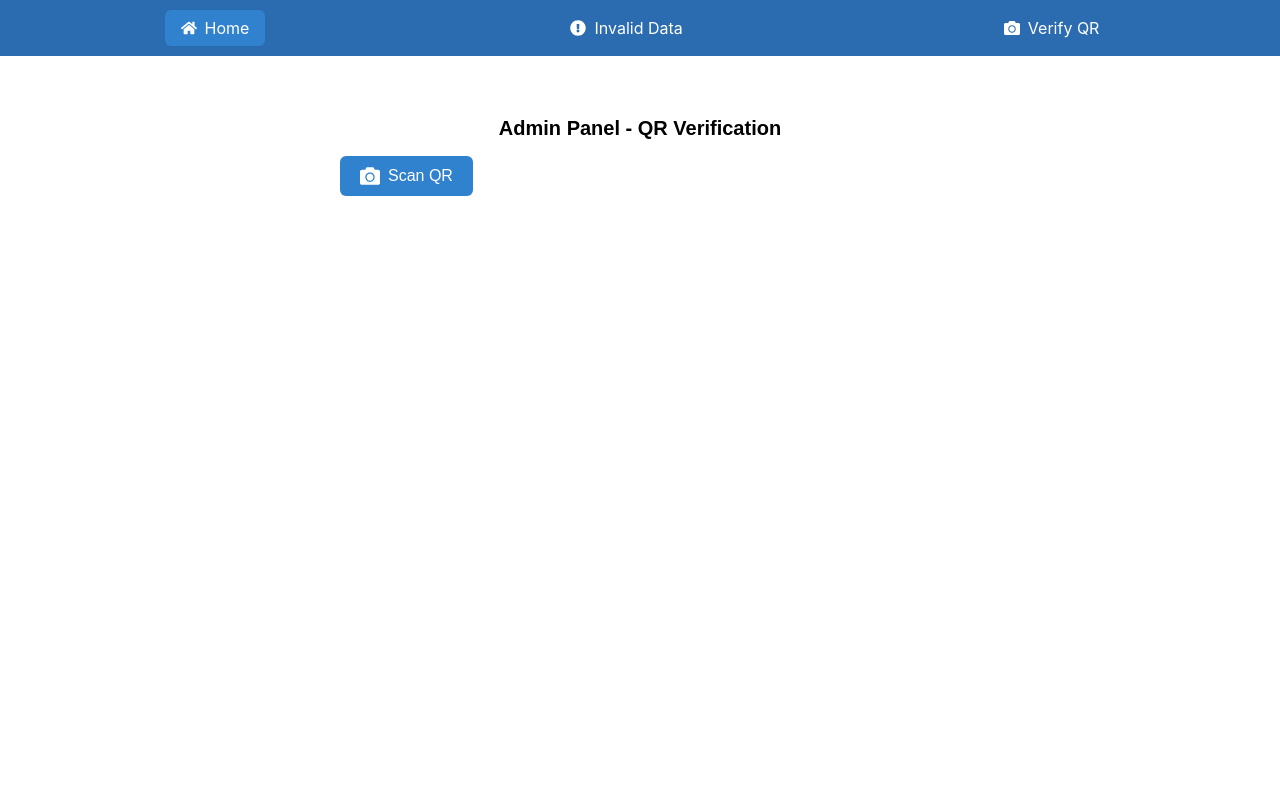
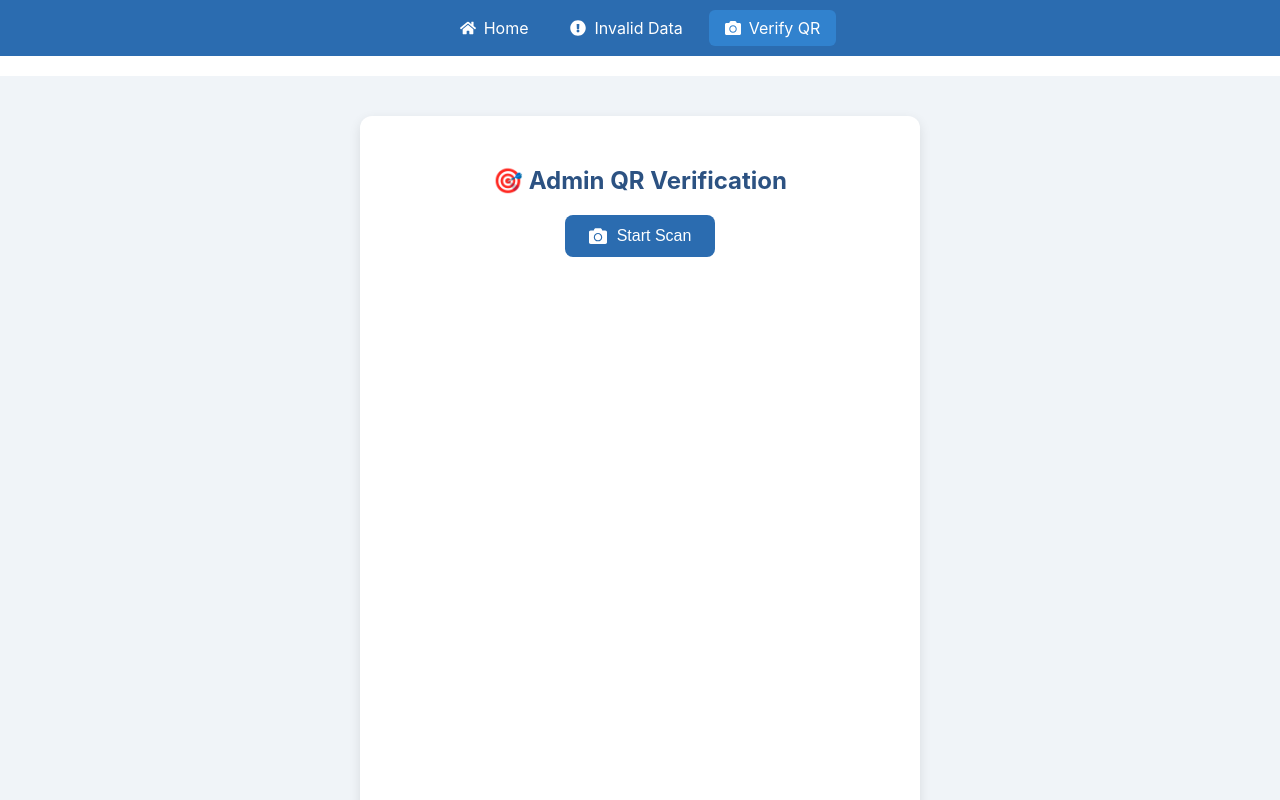
Before and after one commit to devam2100/Entry-Management, a React (Create React App) app: page /verify in a window 1280 px wide. Shown: the top 800 px of the page. Built offline with nearby package versions, Linux system fonts and the light colour scheme.

Commit message:
impliment Encrypt and dycrypt functnality

```diff
--- a/package.json
+++ b/package.json
@@ -7,6 +7,7 @@
     "@testing-library/jest-dom": "^6.6.3",
     "@testing-library/react": "^16.3.0",
     "@testing-library/user-event": "^13.5.0",
+    "crypto-js": "^4.2.0",
     "dayjs": "^1.11.13",
     "html5-qrcode": "^2.3.8",
     "papaparse": "^5.5.2",
--- /dev/null
+++ b/src/components/InvalidDataPage.css
@@ -0,0 +1,53 @@
+.invalid-container {
+    padding: 30px;
+    max-width: 900px;
+    margin: 0 auto;
+    font-family: 'Segoe UI', Tahoma, Geneva, Verdana, sans-serif;
+  }
+
+  .invalid-title {
+    font-size: 28px;
+    font-weight: bold;
+    margin-bottom: 20px;
+    color: #2b6cb0;
+  }
+
+  .no-entries {
+    font-size: 18px;
+    color: #666;
+  }
+
+  .table-wrapper {
+    overflow-x: auto;
+    box-shadow: 0 4px 8px rgba(0, 0, 0, 0.1);
+    border-radius: 8px;
+  }
+
+  .invalid-table {
+    width: 100%;
+    border-collapse: collapse;
+    background-color: #fff;
+    border-radius: 8px;
+    overflow: hidden;
+  }
+
+  .invalid-table th,
+  .invalid-table td {
+    padding: 14px 16px;
+    border: 1px solid #ddd;
+    text-align: left;
+  }
+
+  .invalid-table th {
+    background-color: #f4f4f4;
+    font-weight: 600;
+    color: #333;
+  }
+
+  .invalid-table tr:nth-child(even) {
+    background-color: #f9f9f9;
+  }
+
+  .invalid-table tr:hover {
+    background-color: #f1f1f1;
+  }
--- a/src/components/InvalidDataPage.js
+++ b/src/components/InvalidDataPage.js
@@ -1,5 +1,6 @@
 import React, { useEffect, useState } from 'react';
 import NavBar from './Navbar';
+import './InvalidDataPage.css'; // Importing custom CSS
 
 const InvalidDataPage = () => {
   const [invalidEntries, setInvalidEntries] = useState([]);
@@ -13,32 +14,34 @@ const InvalidDataPage = () => {
 
   return (
     <>
-    <NavBar></NavBar>
-    <div className="p-4">
-      <h2 className="text-2xl font-semibold mb-4">Invalid Entries</h2>
+      <NavBar />
+      <div className="invalid-container">
+        <h2 className="invalid-title">Invalid Entries</h2>
         {invalidEntries.length === 0 ? (
-        <p className="text-gray-600">No invalid entries found.</p>
+          <p className="no-entries">No invalid entries found.</p>
         ) : (
-        <table className="table-auto w-full border-collapse border border-gray-300">
+          <div className="table-wrapper">
+            <table className="invalid-table">
               <thead>
-            <tr className="bg-gray-200">
-              <th className="border px-4 py-2">ID</th>
-              <th className="border px-4 py-2">Name</th>
-              <th className="border px-4 py-2">Entry</th>
-              <th className="border px-4 py-2">Exit</th>
+                <tr>
+                  <th>ID</th>
+                  <th>Name</th>
+                  <th>Entry</th>
+                  <th>Exit</th>
                 </tr>
               </thead>
               <tbody>
                 {invalidEntries.map((entry, idx) => (
                   <tr key={idx}>
-                <td className="border px-4 py-2">{entry.id || '-'}</td>
-                <td className="border px-4 py-2">{entry.name || '-'}</td>
-                <td className="border px-4 py-2">{entry.entry || '-'}</td>
-                <td className="border px-4 py-2">{entry.exit || '-'}</td>
+                    <td>{entry.id || '-'}</td>
+                    <td>{entry.name || '-'}</td>
+                    <td>{entry.entry || '-'}</td>
+                    <td>{entry.exit || '-'}</td>
                   </tr>
                 ))}
               </tbody>
             </table>
+          </div>
         )}
       </div>
     </>
--- a/src/components/Navbar.js
+++ b/src/components/Navbar.js
@@ -1,37 +1,25 @@
-import React, { useState } from 'react';
-import { Link } from 'react-router-dom'; // For routing, if using React Router
-import { FaHome, FaExclamationCircle, FaCamera } from 'react-icons/fa'; // Icons for Navbar
+import React from 'react';
+import { Link, useLocation } from 'react-router-dom';
+import { FaHome, FaExclamationCircle, FaCamera } from 'react-icons/fa';
 
 const NavBar = () => {
-  const [activePage, setActivePage] = useState('home'); // State to track active page
-
-  const handleClick = (page) => {
-    setActivePage(page); // Set the active page when clicked
-  };
+  const location = useLocation();
+  const currentPath = location.pathname;
 
   return (
     <div style={styles.navContainer}>
       <ul style={styles.navList}>
-        <li
-          style={activePage === 'home' ? styles.activeLink : styles.navLink}
-          onClick={() => handleClick('home')}
-        >
+        <li style={currentPath === '/' ? styles.activeLink : styles.navLink}>
           <Link to="/" style={styles.navLinkText}>
             <FaHome style={styles.icon} /> Home
           </Link>
         </li>
-        <li
-          style={activePage === 'invalidData' ? styles.activeLink : styles.navLink}
-          onClick={() => handleClick('invalidData')}
-        >
+        <li style={currentPath === '/invalid-data' ? styles.activeLink : styles.navLink}>
           <Link to="/invalid-data" style={styles.navLinkText}>
             <FaExclamationCircle style={styles.icon} /> Invalid Data
           </Link>
         </li>
-        <li
-          style={activePage === 'verify' ? styles.activeLink : styles.navLink}
-          onClick={() => handleClick('verify')}
-        >
+        <li style={currentPath === '/verify' ? styles.activeLink : styles.navLink}>
           <Link to="/verify" style={styles.navLinkText}>
             <FaCamera style={styles.icon} /> Verify QR
           </Link>
@@ -43,7 +31,7 @@ const NavBar = () => {
 
 export default NavBar;
 
-// Inline styles for the NavBar
+// Inline styles with responsiveness
 const styles = {
   navContainer: {
     backgroundColor: '#2b6cb0',
@@ -52,30 +40,28 @@ const styles = {
   },
   navList: {
     display: 'flex',
-    justifyContent: 'space-around',
+    flexWrap: 'wrap',
+    justifyContent: 'center',
     listStyleType: 'none',
     margin: 0,
     padding: 0,
+    gap: '10px',
   },
   navLink: {
-    color: 'white',
     padding: '8px 16px',
     cursor: 'pointer',
     fontSize: '16px',
-    display: 'flex',
-    alignItems: 'center',
     textDecoration: 'none',
+    borderRadius: '6px',
+    transition: 'background 0.3s ease',
+    backgroundColor: 'transparent',
   },
   activeLink: {
     backgroundColor: '#3182ce',
     borderRadius: '6px',
-    color: 'white',
     padding: '8px 16px',
     cursor: 'pointer',
     fontSize: '16px',
-    display: 'flex',
-    alignItems: 'center',
-    textDecoration: 'none',
   },
   navLinkText: {
     color: 'white',
--- a/src/components/QrVarifyer.js
+++ b/src/components/QrVarifyer.js
@@ -3,11 +3,26 @@ import { Html5QrcodeScanner } from 'html5-qrcode';
 import dayjs from 'dayjs';
 import { FaCamera } from 'react-icons/fa';
 import NavBar from './Navbar';
+import CryptoJS from 'crypto-js';
+
+const secretKey = 'k9f$VdL#39qpL@7x!';
+
+const decryptData = (cipherText) => {
+  try {
+    const bytes = CryptoJS.AES.decrypt(cipherText, secretKey);
+    const decryptedText = bytes.toString(CryptoJS.enc.Utf8);
+    return decryptedText;
+  } catch (err) {
+    console.error("Decryption failed:", err);
+    return null;
+  }
+};
 
 const QRVerifier = () => {
   const [scanResult, setScanResult] = useState(null);
   const [feedback, setFeedback] = useState('');
   const [scannerVisible, setScannerVisible] = useState(false);
+  const [scannerInstance, setScannerInstance] = useState(null);
 
   const verifyAccess = (id) => {
     const validEntries = JSON.parse(localStorage.getItem('validEntries')) || [];
@@ -39,10 +54,21 @@ const QRVerifier = () => {
       scanner.render(
         (decodedText) => {
           if (!scanResult) {
-            const scannedId = decodedText.trim();
-            setScanResult(scannedId);
-            verifyAccess(scannedId);
-            scanner.clear(); // stop scanning after first scan
+            const decrypted = decryptData(decodedText.trim());
+
+            if (!decrypted) {
+              setFeedback('❌ Failed to decrypt QR code.');
+              return;
+            }
+
+            const [id, name] = decrypted.split('|');
+            verifyAccess(id);
+            setScanResult(id);
+            setFeedback(`✅ Scanned ID: ${id} - ${name}`);
+
+            scanner.clear().then(() => {
+              console.log('Scanner stopped');
+            }).catch((err) => console.error('Clear failed', err));
           }
         },
         (error) => {
@@ -50,8 +76,12 @@ const QRVerifier = () => {
         }
       );
 
+      setScannerInstance(scanner);
+
       return () => {
-        Html5QrcodeScanner.clear().catch(err => console.error('Failed to clear html5-qrcode', err));
+        scanner.clear().catch((err) =>
+          console.error('Failed to clear html5-qrcode', err)
+        );
       };
     }
   }, [scannerVisible]);
@@ -65,23 +95,25 @@ const QRVerifier = () => {
   return (
     <>
       <NavBar />
-      <div style={styles.container}>
-        <h2 style={styles.title}>Admin Panel - QR Verification</h2>
+      <div style={styles.wrapper}>
+        <div style={styles.card}>
+          <h2 style={styles.title}>🎯 Admin QR Verification</h2>
 
           <button onClick={toggleScanner} style={styles.toggleButton}>
-          <FaCamera style={styles.icon} /> {scannerVisible ? 'Stop Scanner' : 'Scan QR'}
+            <FaCamera style={styles.icon} />
+            {scannerVisible ? 'Stop Scanner' : 'Start Scan'}
           </button>
 
-        {scannerVisible && (
-          <div id="reader" style={styles.scannerBox}></div>
-        )}
+          {scannerVisible && <div id="reader" style={styles.scanner}></div>}
 
           {scanResult && (
             <div style={styles.resultBox}>
-            <p><strong>Scanned ID:</strong> {scanResult}</p>
+              <h4 style={styles.resultTitle}>🔍 Scan Result</h4>
+              <p><strong>ID:</strong> {scanResult}</p>
               <p>{feedback}</p>
             </div>
           )}
+        </div>
       </div>
     </>
   );
@@ -90,45 +122,61 @@ const QRVerifier = () => {
 export default QRVerifier;
 
 const styles = {
-  container: {
-    padding: '24px',
-    maxWidth: '600px',
-    margin: '0 auto',
+  wrapper: {
+    display: 'flex',
+    justifyContent: 'center',
+    padding: '40px 20px',
+    backgroundColor: '#f0f4f8',
+    minHeight: '100vh',
+  },
+  card: {
+    backgroundColor: '#ffffff',
+    padding: '30px',
+    borderRadius: '12px',
+    boxShadow: '0 4px 12px rgba(0,0,0,0.1)',
+    maxWidth: '500px',
+    width: '100%',
     textAlign: 'center',
-    fontFamily: 'Arial, sans-serif',
   },
   title: {
-    fontSize: '20px',
+    fontSize: '24px',
     fontWeight: 'bold',
-    marginBottom: '16px',
+    color: '#2c5282',
+    marginBottom: '20px',
   },
   toggleButton: {
-    backgroundColor: '#3182ce',
-    color: 'white',
-    padding: '10px 20px',
-    borderRadius: '6px',
+    backgroundColor: '#2b6cb0',
+    color: '#fff',
+    padding: '12px 24px',
     border: 'none',
+    borderRadius: '8px',
+    fontSize: '16px',
+    display: 'inline-flex',
+    alignItems: 'center',
+    gap: '10px',
     cursor: 'pointer',
-    fontSize: '16px',
-    display: 'flex',
-    alignItems: 'center',
-    gap: '8px',
-    marginBottom: '20px',
+    transition: 'background 0.3s',
+    marginBottom: '24px',
   },
   icon: {
-    fontSize: '20px',
+    fontSize: '18px',
   },
-  scannerBox: {
+  scanner: {
     width: '100%',
     maxWidth: '300px',
-    margin: 'auto',
-    marginBottom: '24px',
+    margin: '0 auto 24px',
   },
   resultBox: {
-    backgroundColor: '#f7fafc',
-    padding: '16px',
-    borderRadius: '8px',
-    border: '1px solid #cbd5e0',
-    marginTop: '16px',
+    backgroundColor: '#e6fffa',
+    padding: '20px',
+    borderRadius: '10px',
+    border: '1px solid #81e6d9',
+    marginTop: '20px',
+    color: '#234e52',
+  },
+  resultTitle: {
+    fontSize: '18px',
+    fontWeight: '600',
+    marginBottom: '10px',
   },
 };
```
Also changed, not shown: src/components/QrUploader.js (+27 -14 lines), 1 other file (tests, documents, lock files or other folders). Lines whose indentation alone changed are shown as unchanged.
